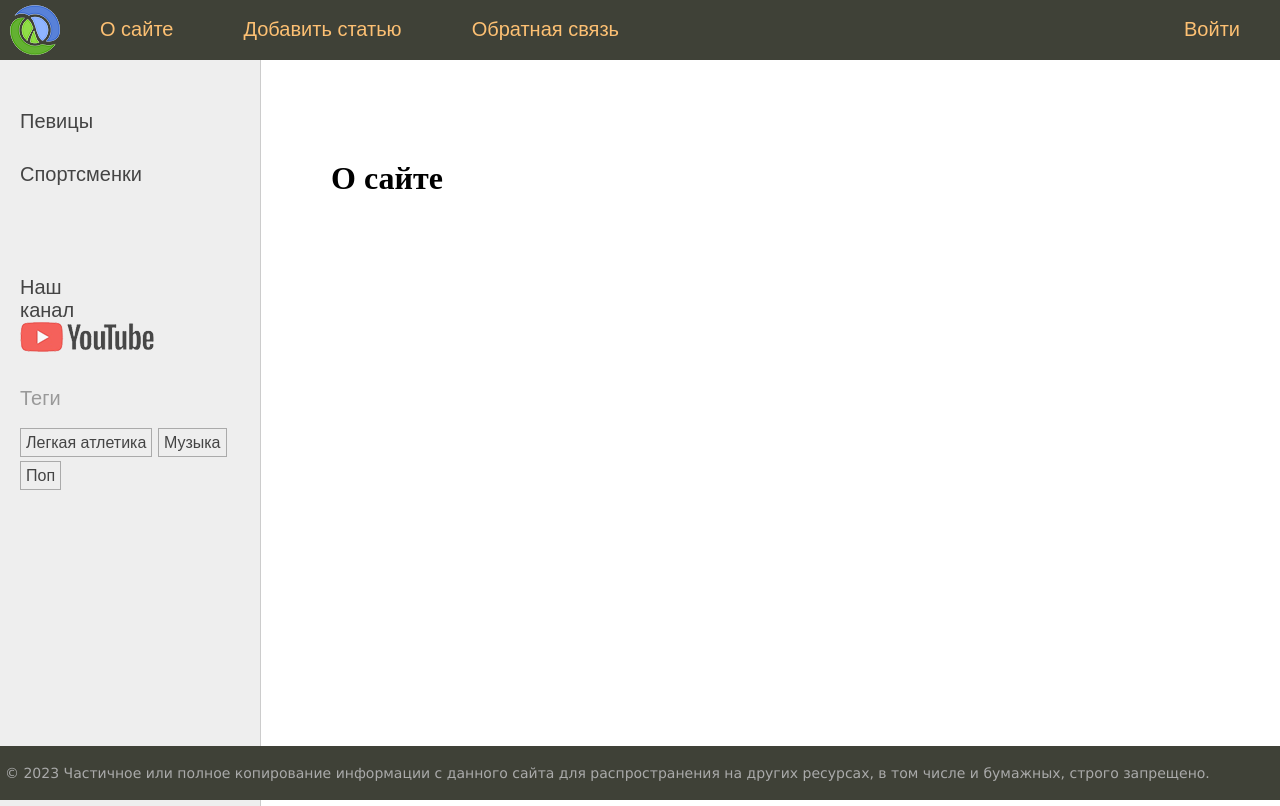
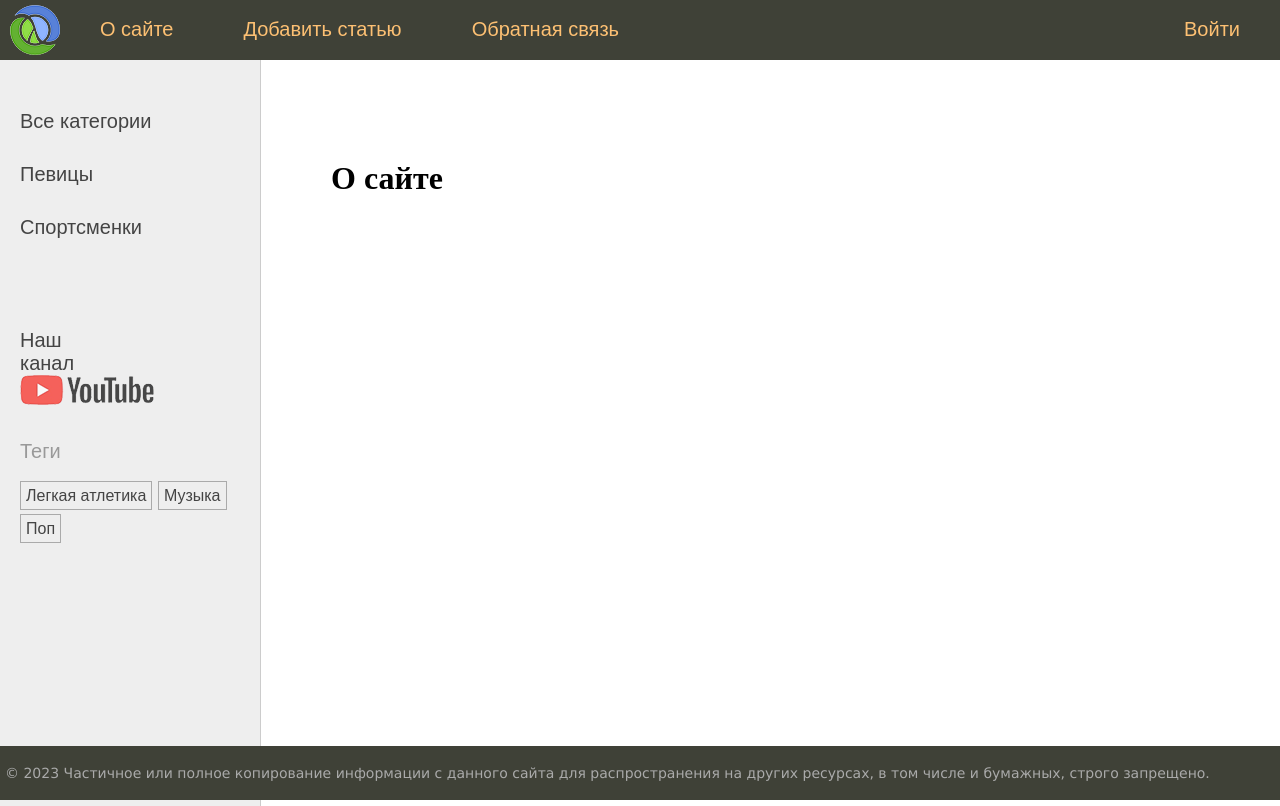
Before and after one commit to wisekey/sitewomen-django, a Django app: page /about/ in a window 1280 px wide. Run offline with Django 5.2, Linux system fonts and the light colour scheme; data comes from the database, SQL or seed files in the repository.

Commit message:
Add link title

```diff
--- a/sitewomen/templates/base.html
+++ b/sitewomen/templates/base.html
@@ -52,7 +52,7 @@
                   {% if cat_selected == 0 %}
                   <li class="selected">Все категории</li>
                   {% else %}
-                  <li><a href="{% url 'home' %}"></a></li>
+                  <li><a href="{% url 'home' %}">Все категории</a></li>
                   {% endif %}
                   {% show_categories cat_selected%}
                   <li class="share">
```
